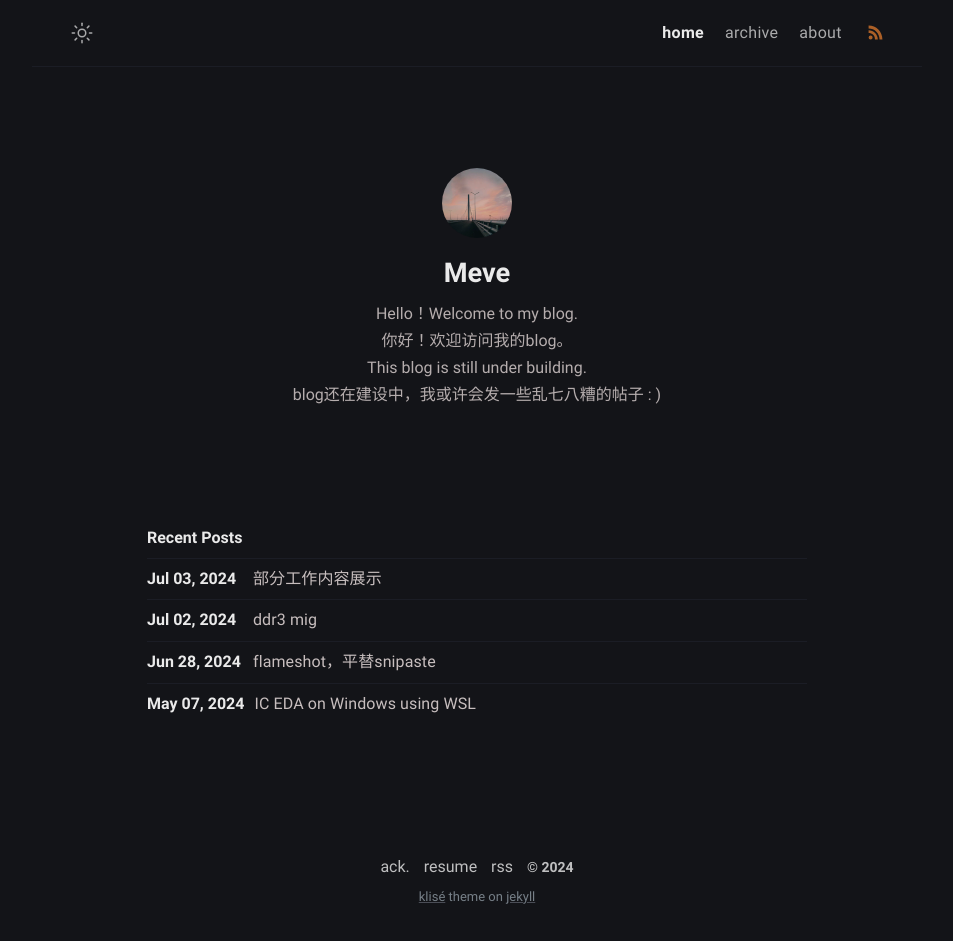
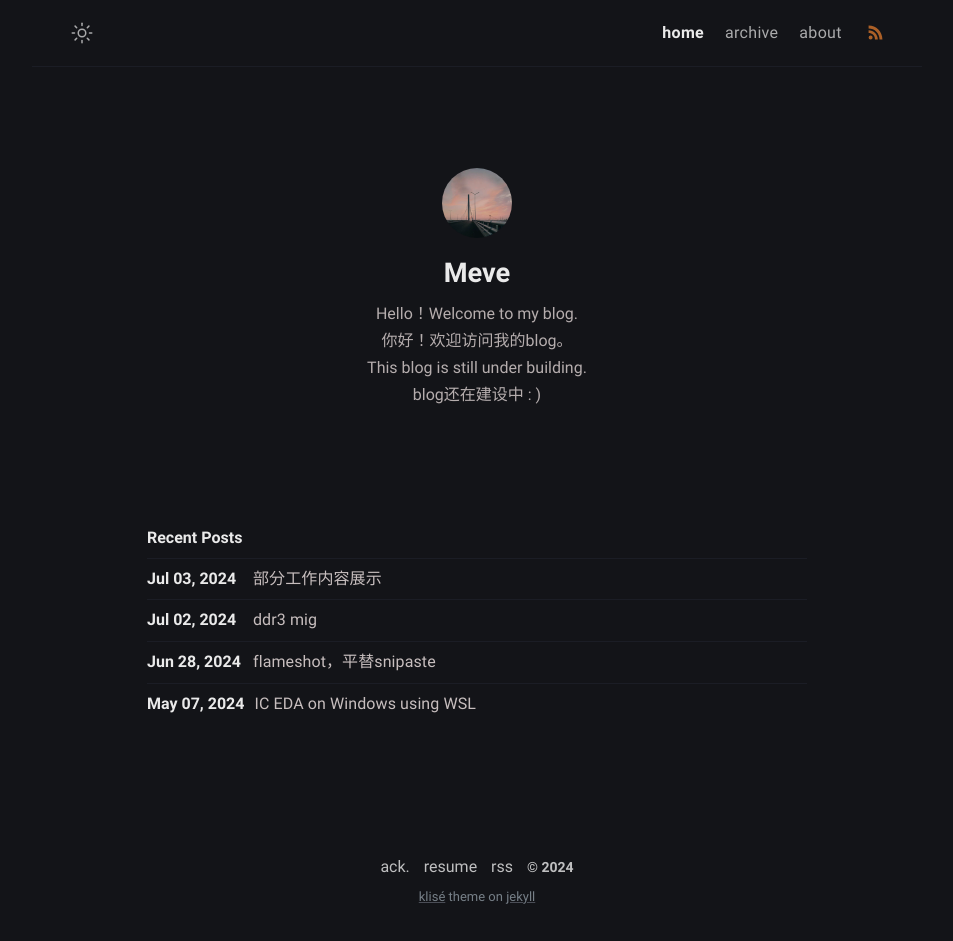
Before and after one commit to touchspeed/touchspeed.github.io, a Jekyll site: the page built from index.md, in a window 1280 px wide. Shown: the whole page, without its empty margins (163-1116 px from the left). Built offline with Jekyll 4.4.1, drawn with Linux system fonts in a browser that asks for light colours.

Commit message:
home words

```diff
--- a/_config.yml
+++ b/_config.yml
@@ -16,7 +16,7 @@ author:
     Hello！Welcome to my blog. <br>
     你好！欢迎访问我的blog。 <br>
     This blog is still under building. <br>
-    blog还在建设中，我或许会发一些乱七八糟的帖子 : )<br>
+    blog还在建设中 : )<br>
   username: touchspeed # general username
   github: touchspeed # github username
   twitter: null # twitter username
```
